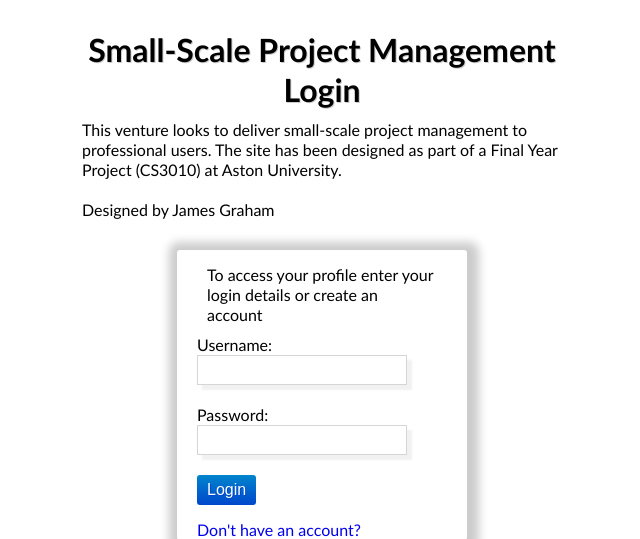
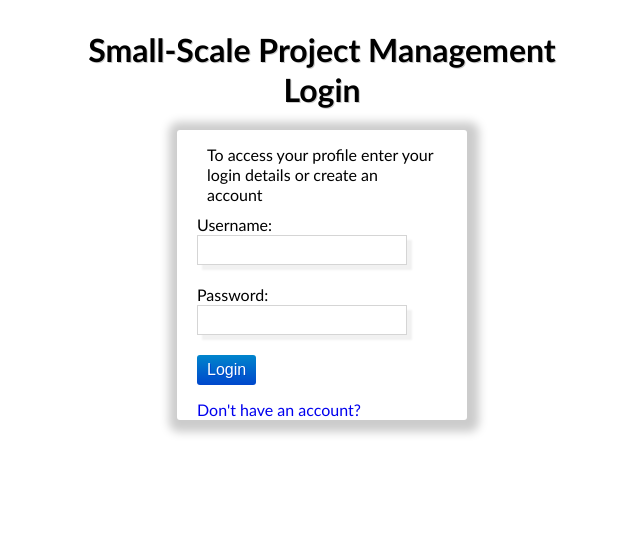
Before and after one commit to james55555/FYP, a PHP site: page /Includes/System/View/login.php in a window 1280 px wide. Shown: the top 539 px of the page, without its empty margins (318-958 px from the left). Run offline with PHP 8.4, Linux system fonts and the light colour scheme.

Commit message:
Removed blurb type text block based on advice from ITN

```diff
--- a/FinalYearProject/Includes/System/View/login.php
+++ b/FinalYearProject/Includes/System/View/login.php
@@ -24,10 +24,6 @@
                     Small-Scale Project Management<br>
                     Login
                 </h1>
-                <p>This venture looks to deliver small-scale project management to
-                    professional users. The site has been designed as part of a
-                    Final Year Project (CS3010) at Aston University. <br><br>
-                    Designed by James Graham</p>
             </div>
             <div id="login_div" class="centralBox">
                 <p>To access your profile enter your login details or create an account</p>
```
